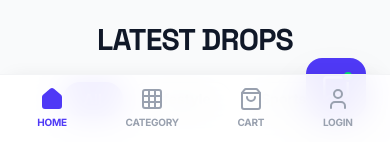
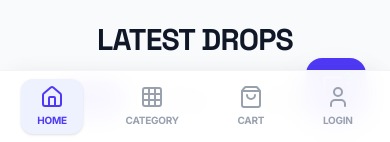
Before and after one commit to Blackpanther63/sneaks-e-commerce, a React (Vite) app: page / in a window 390 px wide. Shown: the part 702-844 px from the top of the page. Built offline with nearby package versions, Linux system fonts and the light colour scheme.

Commit message:
fix: mobile navbar highlight + scroll behavior + responsive improvements

```diff
--- a/src/App.tsx
+++ b/src/App.tsx
@@ -19,6 +19,7 @@ import { Profile } from './pages/Profile';
 import { OrderHistory } from './pages/OrderHistory';
 import { AIChatWidget } from './components/AIChatWidget';
 import { MobileBottomNav } from './components/MobileBottomNav';
+import { ScrollManager } from './components/ScrollManager';
 
 export default function App() {
   return (
@@ -26,6 +27,7 @@ export default function App() {
       <WishlistProvider>
         <CartProvider>
           <Router>
+            <ScrollManager />
             <div className="flex min-h-screen flex-col">
               <Navbar />
               <main className="flex-1 pb-20 md:pb-0">
--- a/src/components/MobileBottomNav.tsx
+++ b/src/components/MobileBottomNav.tsx
@@ -1,5 +1,5 @@
 import React from 'react';
-import { Link, useNavigate, useLocation } from 'react-router-dom';
+import { NavLink, useNavigate, useLocation } from 'react-router-dom';
 import { Home, Grid, ShoppingBag, User } from 'lucide-react';
 import { useCart } from '../context/CartContext';
 import { useAuth } from '../context/AuthContext';
@@ -10,53 +10,53 @@ export const MobileBottomNav = () => {
   const navigate = useNavigate();
   const location = useLocation();
 
-  const handleNavClick = (path: string, requiresAuth: boolean = false) => {
-    if (requiresAuth && !user) {
+  const handleAuthNav = (e: React.MouseEvent, path: string) => {
+    if (!user) {
+      e.preventDefault();
       navigate('/auth', { state: { from: path, isLogin: true } });
-    } else {
-      navigate(path);
     }
   };
 
-  const isActive = (path: string) => location.pathname === path;
+  const navLinkClass = ({ isActive }: { isActive: boolean }) =>
+    `relative flex flex-col items-center gap-1 transition-all duration-300 px-4 py-1.5 rounded-xl ${
+      isActive
+        ? 'text-indigo-600 bg-indigo-50 shadow-sm'
+        : 'text-gray-400 hover:text-gray-600'
+    }`;
+
+  const scrollToCollection = () => {
+    if (location.pathname !== '/') {
+      navigate('/');
+    }
+    setTimeout(() => {
+      const el = document.getElementById('collection');
+      if (el) el.scrollIntoView({ behavior: 'smooth' });
+    }, 100);
+  };
 
   return (
-    <div className="fixed bottom-0 left-0 right-0 z-50 md:hidden bg-white/90 backdrop-blur-lg border-t border-gray-100 px-2 py-3 shadow-[0_-4px_20px_-10px_rgba(0,0,0,0.1)]">
-      <div className="flex items-center justify-around">
-        <button
-          onClick={() => navigate('/')}
-          className={`flex flex-col items-center gap-1 transition-colors ${
-            isActive('/') ? 'text-indigo-600' : 'text-gray-400'
-          }`}
-        >
-          <Home className={`h-6 w-6 ${isActive('/') ? 'fill-current' : ''}`} />
+    <div className="fixed bottom-0 left-0 right-0 z-50 md:hidden bg-white/95 backdrop-blur-md border-t border-gray-100 px-2 py-2 shadow-[0_-4px_24px_-12px_rgba(0,0,0,0.12)]">
+      <div className="flex items-center justify-around max-w-lg mx-auto">
+        <NavLink to="/" end className={navLinkClass}>
+          <Home className="h-6 w-6" />
           <span className="text-[10px] font-bold uppercase tracking-tight">Home</span>
-        </button>
+        </NavLink>
 
         <button
-          onClick={() => {
-            navigate('/');
-            setTimeout(() => {
-                const el = document.getElementById('collection');
-                if (el) el.scrollIntoView({ behavior: 'smooth' });
-            }, 100);
-          }}
-          className={`flex flex-col items-center gap-1 transition-colors ${
-            isActive('/categories') ? 'text-indigo-600' : 'text-gray-400'
-          }`}
+          onClick={scrollToCollection}
+          className={`flex flex-col items-center gap-1 transition-all duration-300 px-4 py-1.5 rounded-xl text-gray-400 hover:text-gray-600 active:scale-95`}
         >
           <Grid className="h-6 w-6" />
           <span className="text-[10px] font-bold uppercase tracking-tight">Category</span>
         </button>
 
-        <button
-          onClick={() => handleNavClick('/cart', true)}
-          className={`relative flex flex-col items-center gap-1 transition-colors ${
-            isActive('/cart') ? 'text-indigo-600' : 'text-gray-400'
-          }`}
+        <NavLink
+          to="/cart"
+          onClick={(e) => handleAuthNav(e, '/cart')}
+          className={navLinkClass}
         >
           <div className="relative">
-            <ShoppingBag className={`h-6 w-6 ${isActive('/cart') ? 'fill-current' : ''}`} />
+            <ShoppingBag className="h-6 w-6" />
             {totalItems > 0 && (
               <span className="absolute -top-1.5 -right-1.5 flex h-4 w-4 items-center justify-center rounded-full bg-indigo-600 text-[8px] font-black text-white ring-2 ring-white">
                 {totalItems}
@@ -64,19 +64,18 @@ export const MobileBottomNav = () => {
             )}
           </div>
           <span className="text-[10px] font-bold uppercase tracking-tight">Cart</span>
-        </button>
+        </NavLink>
 
-        <button
-          onClick={() => handleNavClick('/profile', true)}
-          className={`flex flex-col items-center gap-1 transition-colors ${
-            isActive('/profile') ? 'text-indigo-600' : 'text-gray-400'
-          }`}
+        <NavLink
+          to="/profile"
+          onClick={(e) => handleAuthNav(e, '/profile')}
+          className={navLinkClass}
         >
-          <User className={`h-6 w-6 ${isActive('/profile') ? 'fill-current' : ''}`} />
+          <User className="h-6 w-6" />
           <span className="text-[10px] font-bold uppercase tracking-tight">
             {user ? 'Profile' : 'Login'}
           </span>
-        </button>
+        </NavLink>
       </div>
     </div>
   );
--- /dev/null
+++ b/src/components/ScrollManager.tsx
@@ -0,0 +1,13 @@
+import { useEffect } from 'react';
+import { useLocation } from 'react-router-dom';
+
+export const ScrollManager = () => {
+  const { pathname } = useLocation();
+
+  useEffect(() => {
+    // Scroll to top on every route change
+    window.scrollTo(0, 0);
+  }, [pathname]);
+
+  return null;
+};
```
